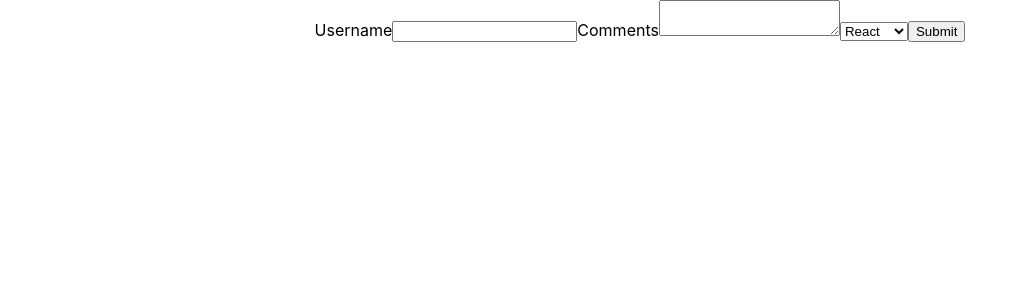
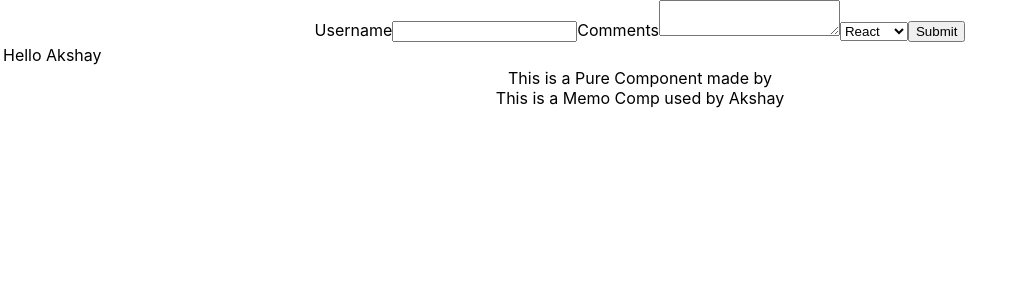
Before and after one commit to akshay2742/Practice_React, a React (Create React App) app: page / in a window 1280 px wide. Shown: the top 300 px of the page, without its empty margins (0-1024 px from the left). Built offline with nearby package versions, Linux system fonts and the light colour scheme.

Commit message:
Learn lifecycle in react, pure_components, memo

```diff
--- a/src/App.js
+++ b/src/App.js
@@ -14,6 +14,10 @@ import LoginForm from './components/LoginForm';
 import NameList from './components/NameList';
 import StyleSheet from './components/StyleSheet';
 import Form from './components/Form';
+import TableParent from './components/TableParent';
+import LifecycleA from './components/LifecycleA';
+import PureComp from './components/PureComp';
+import ParentRegComp from './components/ParentRegComp';
 
 function App() {
 
@@ -47,6 +51,10 @@ function App() {
      <NameList />
      <StyleSheet className={true}/> */}
      <Form />
+     <TableParent />
+     {/* <LifecycleA /> */}
+     <PureComp />
+     <ParentRegComp />
     </div>
   );
 }
--- a/src/components/Form.js
+++ b/src/components/Form.js
@@ -39,7 +39,7 @@ export class Form extends Component {
             <input type="text" value={this.state.username} onChange={this.ChangeUsername} ></input>
             <label>Comments</label>
             <textarea value={this.state.comments} onChange={this.ChangeComments}></textarea>
-            <select onChange={this.ChangeTopic}>
+            <select value={this.state.topic} onChange={this.ChangeTopic}>
                 <option value="react">React</option>
                 <option value="angular">Angular</option>
                 <option value="vue">Vue</option>
--- /dev/null
+++ b/src/components/LifecycleA.js
@@ -0,0 +1,48 @@
+import React, { Component } from 'react';
+import LifecycleB from './LifecycleB';
+
+class LifecycleA extends Component {
+    constructor(props) {
+      super(props)
+
+      this.state = {
+         name: 'Akshay'
+      }
+      console.log("This is a LifecycleA constructor")
+    }
+
+    static getDerivedStateFromProps(props, state) {
+        console.log("This is a LifecycleA getDerivedStatefromProps")
+        return null
+    }
+
+    componentDidMount() {
+        console.log("This is a LifecycleA componentDidMount")
+    }
+    shouldComponentUpdate(nextProps, nextState) {
+        console.log("This is a LifecycleA shouldComponentUpdate")
+        return true
+    }
+    getSnapshotBeforeUpdate(prevProps, prevState) {
+        console.log("This is a LifecycleA getSnapshotBeforeUpdate")
+        return null
+    }
+    componentDidUpdate(prevProps, prevState, snapshot) {
+        console.log("This is a LifecycleA componentDidUpdate")
+    }
+    changeName = () => {
+        this.setState({
+            name: 'Aditya'
+        })
+    }
+  render() {
+      console.log("This is a LifecycleA render")
+    return (<div>
+        <h1>This is a Class Component created by {this.state.name}</h1>
+        <LifecycleB />
+        <button onClick={this.changeName}>Change Name</button>
+        </div>);
+  }
+}
+
+export default LifecycleA;
--- /dev/null
+++ b/src/components/LifecycleB.js
@@ -0,0 +1,44 @@
+import React, { Component } from 'react';
+
+class LifecycleB extends Component {
+    constructor(props) {
+      super(props)
+
+      this.state = {
+            name: 'Akshay'
+      }
+      console.log("This is a LifecycleB constructor")
+    }
+    static getDerivedStateFromProps(props, state) {
+        console.log("This is a LifecycleB getDerivedStatefromProps")
+        return null
+    }
+
+    componentDidMount() {
+        console.log("This is a LifecycleB componentDidMount")
+    }
+    componentDidMount() {
+        console.log("This is a LifecycleB componentDidMount")
+    }
+    shouldComponentUpdate(nextProps, nextState) {
+        console.log("This is a LifecycleB shouldComponentUpdate")
+        return true
+    }
+    getSnapshotBeforeUpdate(prevProps, prevState) {
+        console.log("This is a LifecycleB getSnapshotBeforeUpdate")
+        return null
+    }
+    componentDidUpdate(prevProps, prevState, snapshot) {
+        console.log("This is a LifecycleB componentDidUpdate")
+    }
+
+  render() {
+      console.log("This is a LifecycleB render")
+    return (<div>
+        <h1>This is Lifecycle B</h1>
+
+        </div>);
+  }
+}
+
+export default LifecycleB;
--- /dev/null
+++ b/src/components/MemoComp.js
@@ -0,0 +1,8 @@
+import React from 'react';
+
+function MemoComp({name}) {
+    console.log("MemoComp render")
+  return <div>This is a Memo Comp used by {name}</div>;
+}
+
+export default React.memo(MemoComp);
--- /dev/null
+++ b/src/components/ParentRegComp.js
@@ -0,0 +1,31 @@
+import React, { Component } from 'react';
+import MemoComp from './MemoComp';
+import PureComp from './PureComp';
+import RegComp from './RegComp';
+
+class ParentRegComp extends Component {
+    constructor(props) {
+      super(props)
+
+      this.state = {
+        name: 'Akshay'
+      }
+    }
+    componentDidMount() {
+        setInterval(() => {
+            this.setState({
+                name: 'Akshay'
+            })
+        }, 2000);
+    }
+  render() {
+      console.log("ParentRegComp render")
+    return (<div>
+        {/* <RegComp name={this.state.name} />
+        <PureComp name={this.state.name} /> */}
+        <MemoComp name={this.state.name} />
+    </div>);
+  }
+}
+
+export default ParentRegComp;
--- /dev/null
+++ b/src/components/PureComp.js
@@ -0,0 +1,10 @@
+import React, { PureComponent } from 'react';
+
+class PureComp extends PureComponent {
+  render() {
+      console.log("PureComp render")
+    return <div>This is a Pure Component made by {this.props.name}</div>;
+  }
+}
+
+export default PureComp;
--- /dev/null
+++ b/src/components/RegComp.js
@@ -0,0 +1,10 @@
+import React, { Component } from 'react';
+
+class RegComp extends Component {
+  render() {
+      console.log("RegComp render")
+    return <div>This is a Regular component made by {this.props.name}</div>;
+  }
+}
+
+export default RegComp;
--- /dev/null
+++ b/src/components/TableChild.js
@@ -0,0 +1,13 @@
+import React, { Component } from 'react';
+
+class TableChild extends Component {
+  render() {
+    return (
+        <>
+            <td>Hello Akshay</td>
+        </>
+    );
+  }
+}
+
+export default TableChild;
--- /dev/null
+++ b/src/components/TableParent.js
@@ -0,0 +1,16 @@
+import React, { Component } from 'react';
+import TableChild from './TableChild';
+
+class TableParent extends Component {
+  render() {
+    return (<table>
+        <tbody>
+            <tr>
+                <TableChild />
+            </tr>
+        </tbody>
+    </table>);
+  }
+}
+
+export default TableParent;
```
